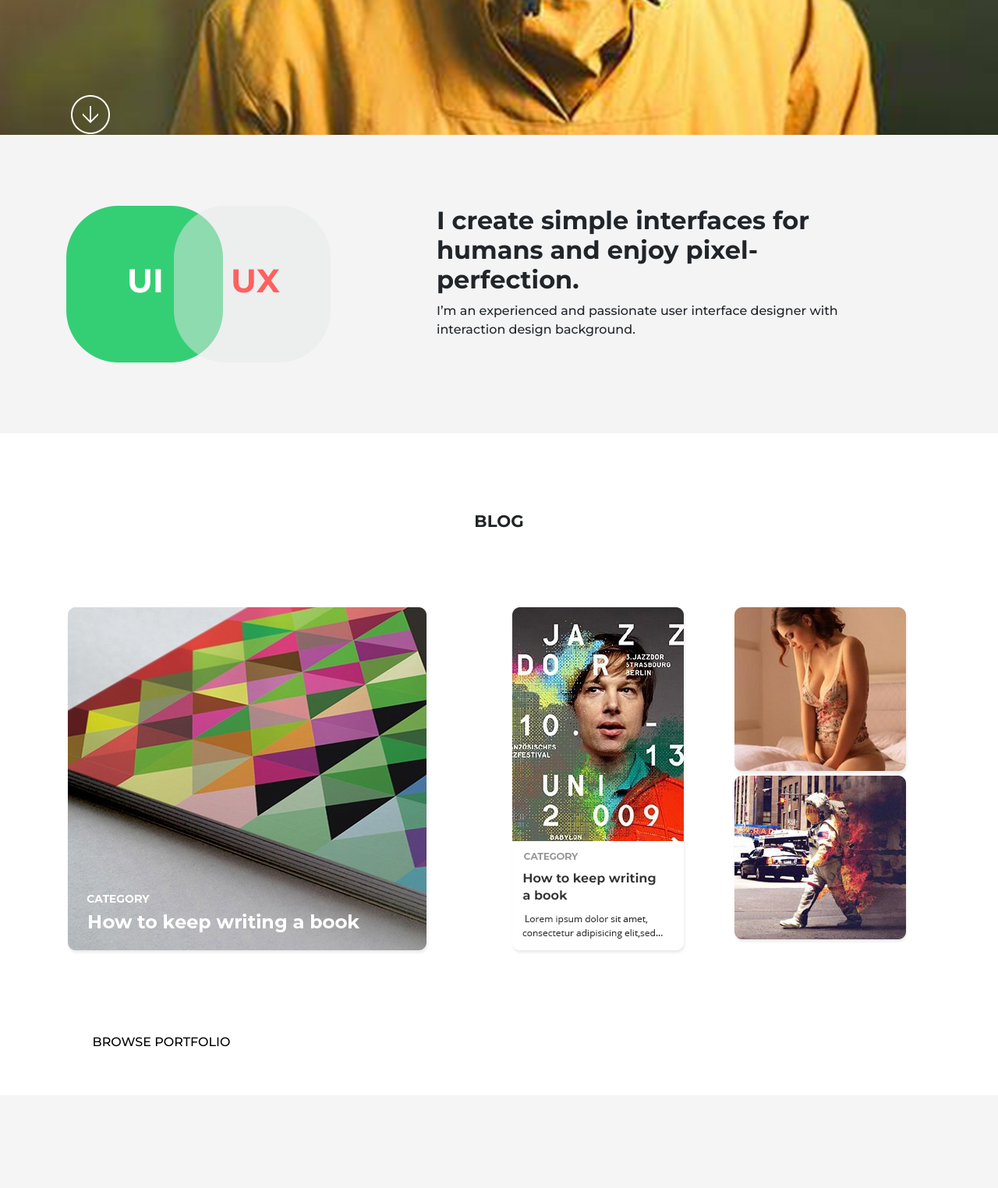
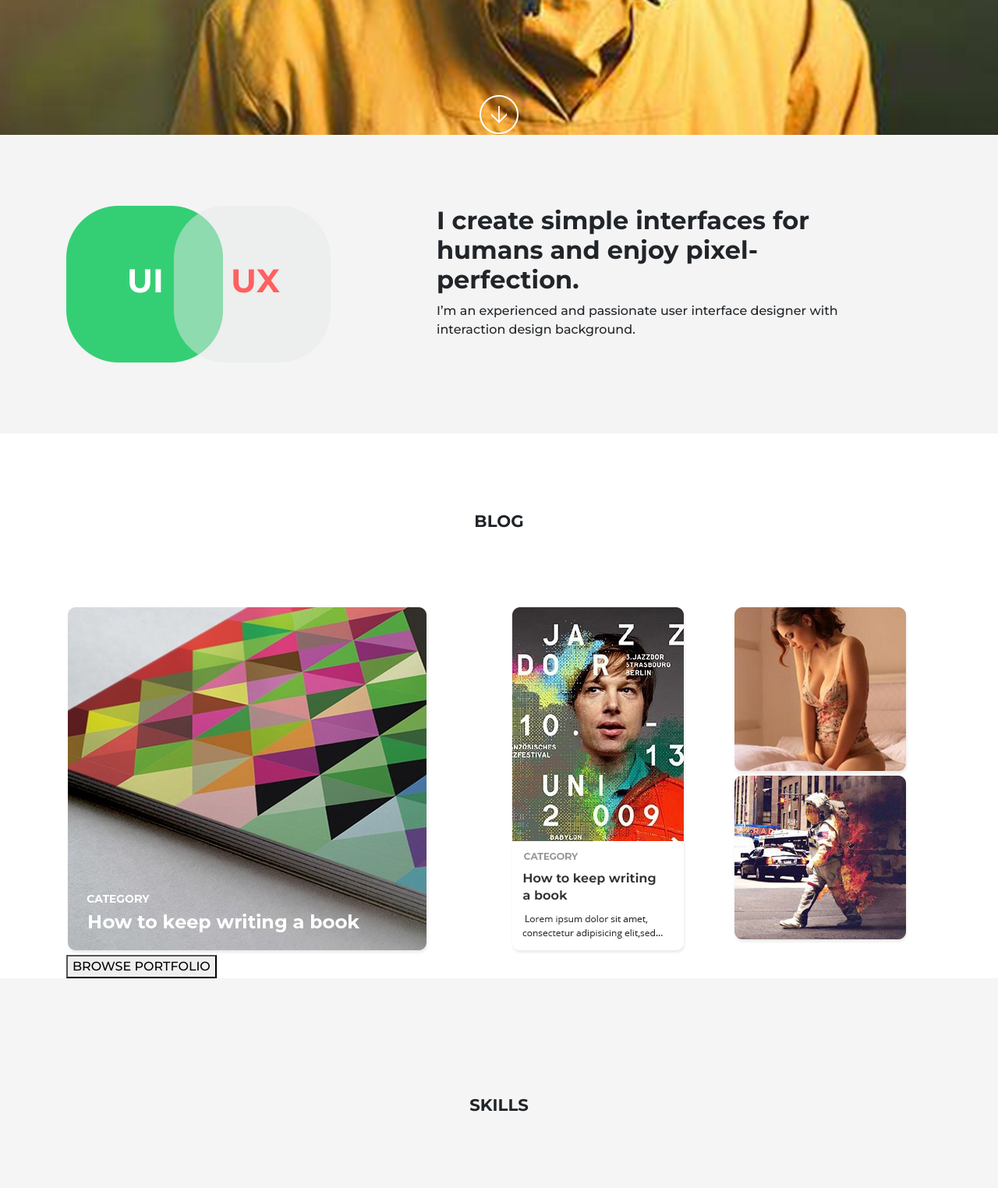
Before and after one commit to SyedZareef/beetle, a plain HTML site: page index.html in a window 1280 px wide. Shown: the part 640-2164 px from the top of the page at 78% size. Drawn offline with nearby package versions, Linux system fonts and the light colour scheme.

Commit message:
Update style.css

```diff
--- a/css/style.css
+++ b/css/style.css
@@ -44,7 +44,7 @@ header{
     top: 15px;
     right: 0;
 }
-.htbn img{
+.hbtn{
 	text-align: center;
 }
 .hbtn button:focus {
@@ -72,9 +72,11 @@ header{
 	text-align: center;
 	padding-bottom: 90px;
 }
-.blog button{
+.bbtn{
 	padding-top: 100px;
 	padding-bottom: 80px;
+}
+.bbtn button{
 	width: 244px;
     height: 50px;
 	text-align: center;
```
